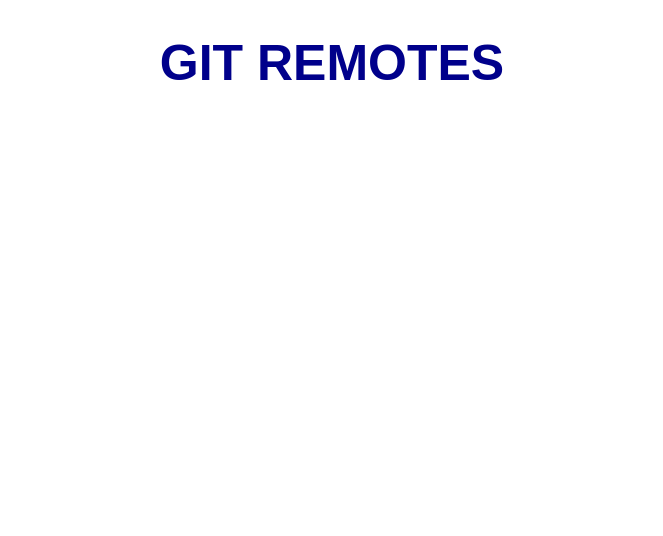
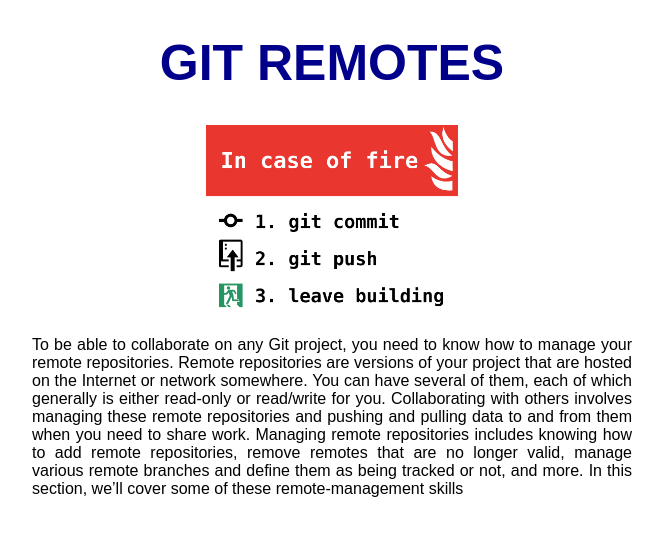
Before and after one commit to giovabrussi/esGit_3, a plain HTML site: page index.html in a window 1280 px wide. Shown: the whole page, without its empty margins (308-971 px from the left). Drawn offline with Linux system fonts and the light colour scheme.

Commit message:
add img and p

```diff
--- a/index.html
+++ b/index.html
@@ -9,5 +9,12 @@
 </head>
 <body>
     <h1>GIT REMOTES</h1>
+
+    <div class="container">
+        <img src="./images/foto.png" alt="foto" >
+    </div>
+    <div class="container">
+        <p>To be able to collaborate on any Git project, you need to know how to manage your remote repositories. Remote repositories are versions of your project that are hosted on the Internet or network somewhere. You can have several of them, each of which generally is either read-only or read/write for you. Collaborating with others involves managing these remote repositories and pushing and pulling data to and from them when you need to share work. Managing remote repositories includes knowing how to add remote repositories, remove remotes that are no longer valid, manage various remote branches and define them as being tracked or not, and more. In this section, we’ll cover some of these remote-management skills</p>
+    </div>
 </body>
 </html>
--- a/style.css
+++ b/style.css
@@ -4,3 +4,19 @@ h1{
     font-size: 50px;
     color: darkblue;
 }
+
+img{
+    width: 20%;
+}
+
+.container{
+    display: flex;
+    justify-content: center;
+    align-content: center;
+}
+
+p{
+    text-align: justify;
+    font-family: Arial, Helvetica, sans-serif;
+    width: 600px;
+}
```
Also changed, not shown: images/foto.png (added).
